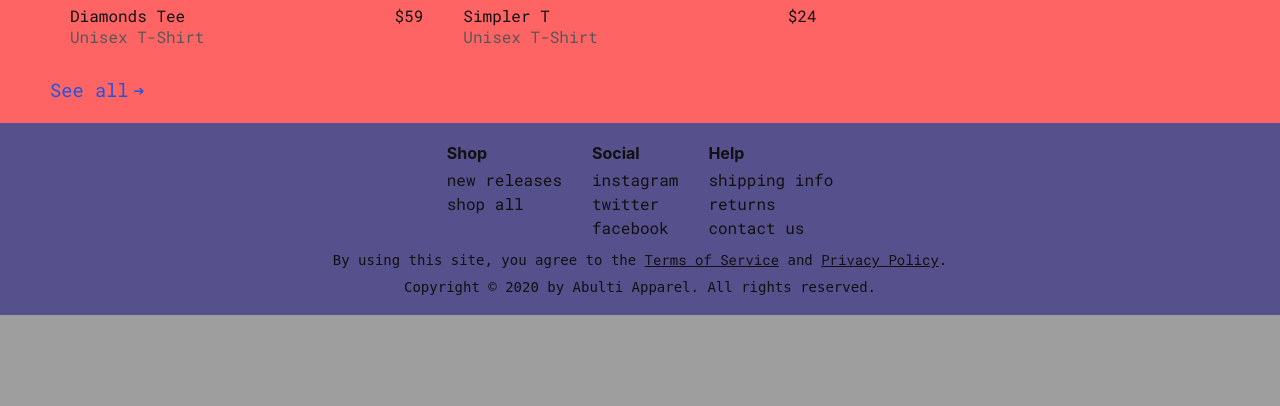
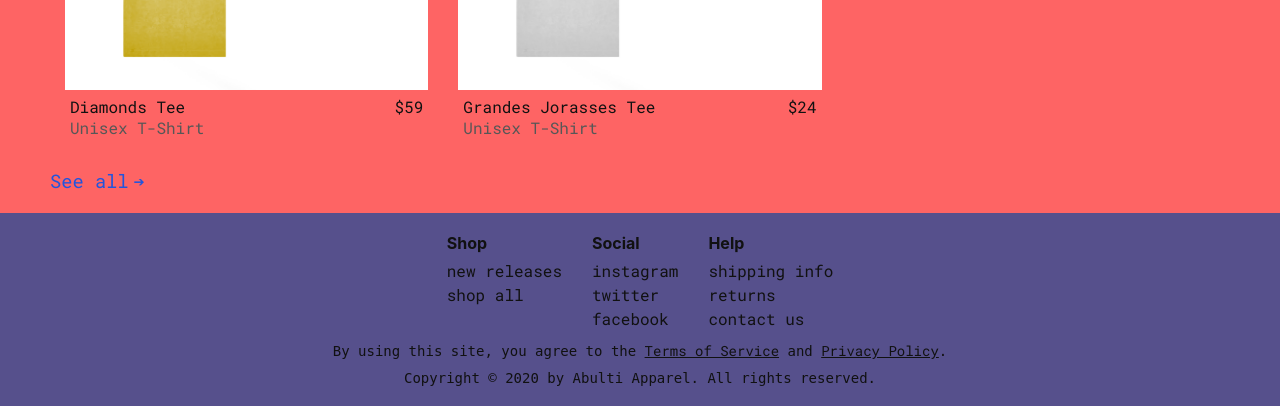
Before and after one commit to PudgyPoppins/abulti, a Django app: page / in a window 1280 px wide. Shown: the part 1531-1937 px from the top of the page. Before the commit the page ends 1846 px from the top, so only its background shows below. Run offline with Django 3.2, Linux system fonts and the light colour scheme; parts of the project's set-up code (start-up, migrations or seed data) failed here and were passed over; some libraries are stand-ins or nearby versions.

Commit message:
Update index.html

```diff
--- a/home/templates/home/index.html
+++ b/home/templates/home/index.html
@@ -46,7 +46,7 @@
 
 	<div class="cardWrapper home">
 		<div class="shopCard">
-			<a href="#"><img src="https://c.shld.net/rpx/i/s/i/spin/image/spin_prod_967011012??hei=64&wid=64&qlt=50" alt="tshirt"/></a>
+			<a href="#"><img src="images/Diamonds Tee.png" alt="tshirt"/></a>
 			<div class="cardCaption">
 				<div class="captionInfo">
 					<p class="name">Diamonds Tee<p>
@@ -57,10 +57,10 @@
 		</div>
 
 		<div class="shopCard">
-			<a href="#"><img src="https://c.shld.net/rpx/i/s/i/spin/image/spin_prod_967011012??hei=64&wid=64&qlt=50" alt="tshirt"/></a>
+			<a href="#"><img src="images/MT Blanc Tee.png" alt="tshirt"/></a>
 			<div class="cardCaption">
 				<div class="captionInfo">
-					<p class="name">Simpler T<p>
+					<p class="name">Grandes Jorasses Tee<p>
 					<p class="price">$24</p>
 				</div>
 				<p class="description">Unisex T-Shirt</p>
```
